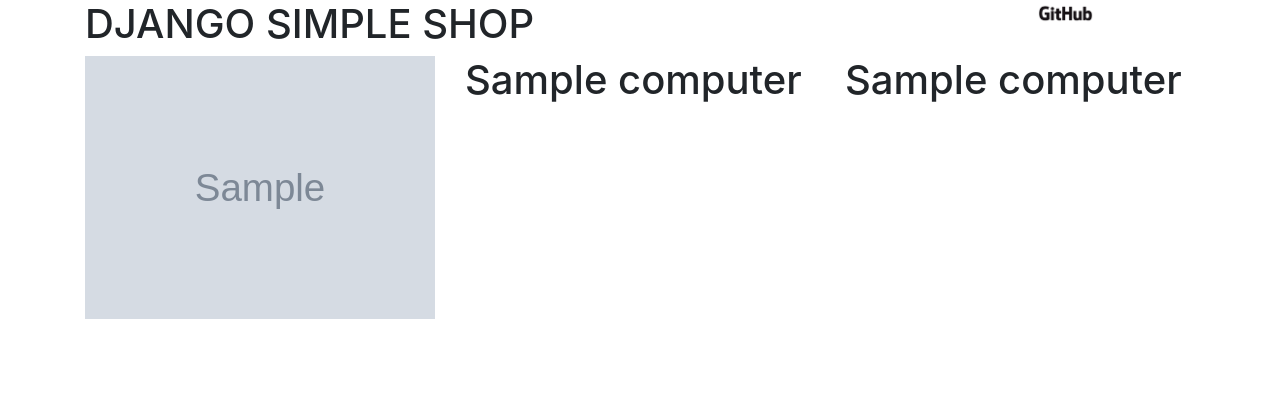
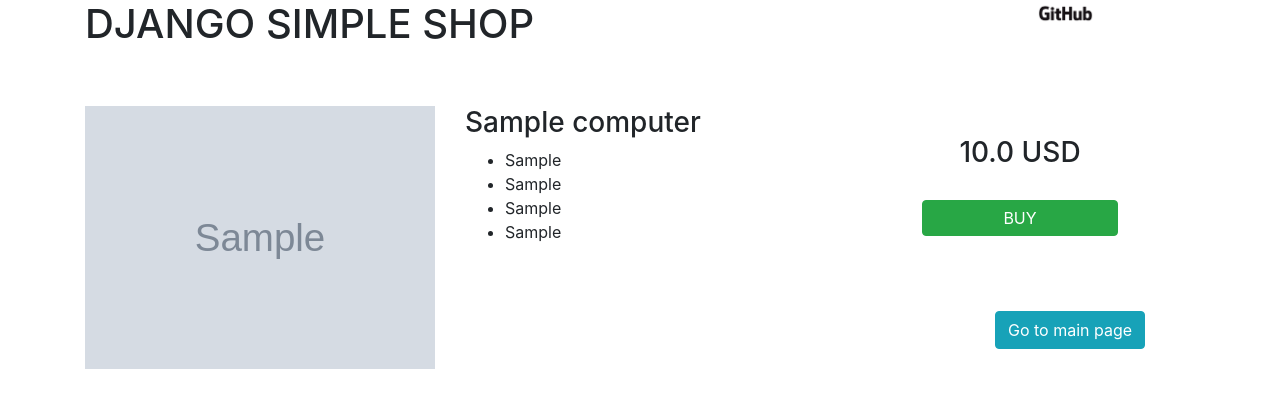
Before and after one commit to ilearnToday/otus_django_shop_example, a Django app: page /shop/computers/1 in a window 1280 px wide. Shown: the top 408 px of the page. Run offline with Django 3.2, Linux system fonts and the light colour scheme; tables that the repository leaves empty hold one stand-in row (values such as "Sample post"); grey boxes marked "Sample" are stand-in pictures; some libraries are stand-ins or nearby versions.

Commit message:
Comp page layouts, new fields in models for comp data

```diff
--- a/shop_example/models.py
+++ b/shop_example/models.py
@@ -10,14 +10,18 @@ class SiteMenu(models.Model):
 
 
 class Computers(models.Model):
+
     class Meta:
         verbose_name = 'Computer'
         verbose_name_plural = 'Computers'
 
     name = models.TextField()
-    picture_link = models.TextField()
-    comp_link = models.TextField()
+    picture_link = models.TextField(max_length=150)
+    comp_link = models.TextField(max_length=100)
 
-
-    def __str__(self):
-        return ''
+    comp_price = models.DecimalField(decimal_places=1, max_digits=15)
+    price_currency = models.CharField(max_length=1)
+    display_type = models.TextField(max_length=200)
+    processor_type = models.TextField(max_length=200)
+    ram_type = models.TextField(max_length=150)
+    ssd_volume = models.TextField(max_length=200)
--- a/shop_example/static/shop_example/css/comp.css
+++ b/shop_example/static/shop_example/css/comp.css
@@ -7,3 +7,26 @@
 .payment-section{
     width:100%;
 }
+.computer-page-content{
+    margin-top: 50px;
+}
+
+.payment-button-section{
+    height:50%;
+}
+.back-to-main-page{
+    height:50%;
+}
+.buy-button{
+    padding: 5px 80px 5px 80px;
+}
+
+.price-header{
+    text-align: center;
+    margin: 30px;
+}
+
+.main-page-btn{
+    margin-left: 150px;
+    margin-bottom: 50px;
+}
--- a/shop_example/templates/shop_example/base.html
+++ b/shop_example/templates/shop_example/base.html
@@ -16,7 +16,7 @@
         <h1 class="dasplay-4"> DJANGO SIMPLE SHOP </h1>
     </div>
     <div class="github-reference-icon col-md-2 col-sm-2">
-        <a href="https://github.com/ilearnToday/otus_first_homework">
+        <a href="https://github.com/ilearnToday/">
             <div class="git-icon">
                 {% load static%}
                 <img src="{% static 'shop_example/img/GitHub_Logo.png' %}" class="git-icon">
--- a/shop_example/templates/shop_example/computer_page.html
+++ b/shop_example/templates/shop_example/computer_page.html
@@ -13,11 +13,34 @@
     </div>
 
     <div class="computer-description col-md-4">
-        <h1>{{computer_to_render.name}}</h1>
+        <div class="computer-info-column-header">
+        <h3>{{computer_to_render.name}}</h3>
+        </div>
+        <div class="computer-info-column-body">
+            <ul>
+                <li>{{computer_to_render.display_type}}</li>
+                <li>{{computer_to_render.processor_type}}</li>
+                <li>{{computer_to_render.ram_type}}</li>
+                <li>{{computer_to_render.ssd_volume}}</li>
+            </ul>
+        </div>
     </div>
 
     <div class="payment-section col-md-4">
-        <h1>{{computer_to_render.name}}</h1>
+        <div class="payment-button-section">
+            <h3 class="price-header">{{computer_to_render.comp_price}} {{computer_to_render.price_currency}}</h3>
+            <form action="#" class="row">
+                <div class="col text-center">
+                    <button class="buy-button btn btn-success">BUY</button>
+                </div>
+            </form>
+        </div>
+
+        <div class="back-to-main-page row">
+            <form action="/shop/" class="col align-self-end">
+                <button class="main-page-btn btn btn-info ">Go to main page</button>
+            </form>
+        </div>
     </div>
 
 </div>
```
Also changed, not shown: shop_example/admin.py (+6 -1 lines), shop_example/migrations/0003_auto_20190908_1134.py (added), shop_example/migrations/0004_remove_computers_price_currency.py (added), shop_example/migrations/0005_computers_price_currency.py (added).
